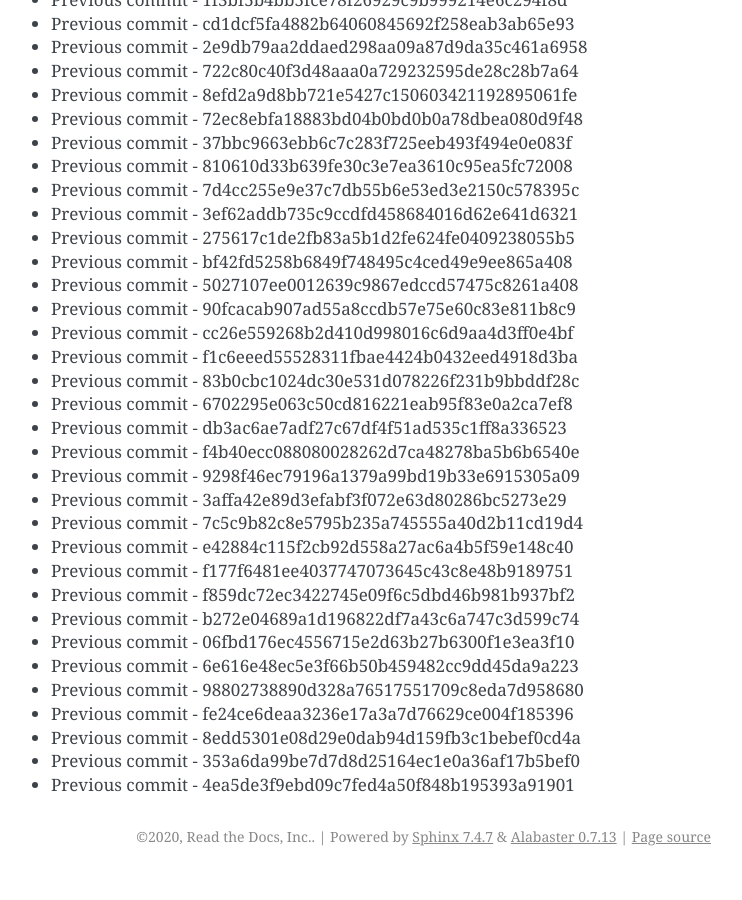
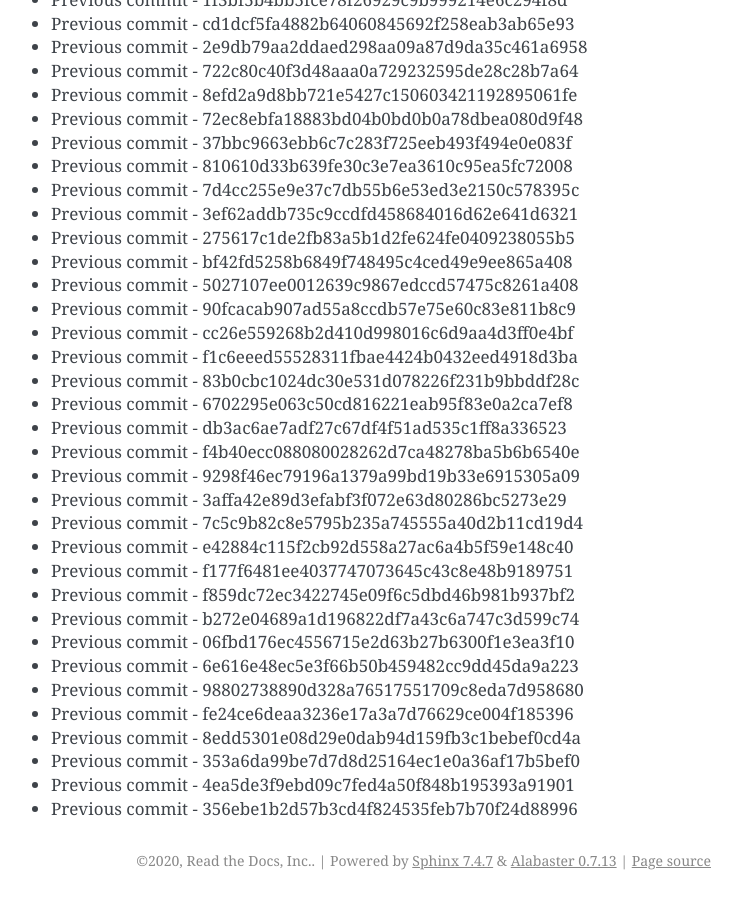
Before and after one commit to readthedocs/rtd-git-stresstest, a Sphinx documentation site: the page built from docs/updates.rst, in a window 1280 px wide and 900 px high, scrolled down 49820 px. Shown: the whole window, without its empty margins (399-1141 px from the left). Built offline with Sphinx 7.4.7, drawn with Linux system fonts in a browser that asks for light colours; before the commit the page ends 50696 px from its top, so only the background shows below that.

Commit message:
Generating commit from previous: 356ebe1b2d57b3cd4f824535feb7b70f24d88996

```diff
--- a/docs/updates.rst
+++ b/docs/updates.rst
@@ -2125,3 +2125,4 @@ It can be tested for any performance characteristics.
 * Previous commit - 8edd5301e08d29e0dab94d159fb3c1bebef0cd4a
 * Previous commit - 353a6da99be7d7d8d25164ec1e0a36af17b5bef0
 * Previous commit - 4ea5de3f9ebd09c7fed4a50f848b195393a91901
+* Previous commit - 356ebe1b2d57b3cd4f824535feb7b70f24d88996
```
